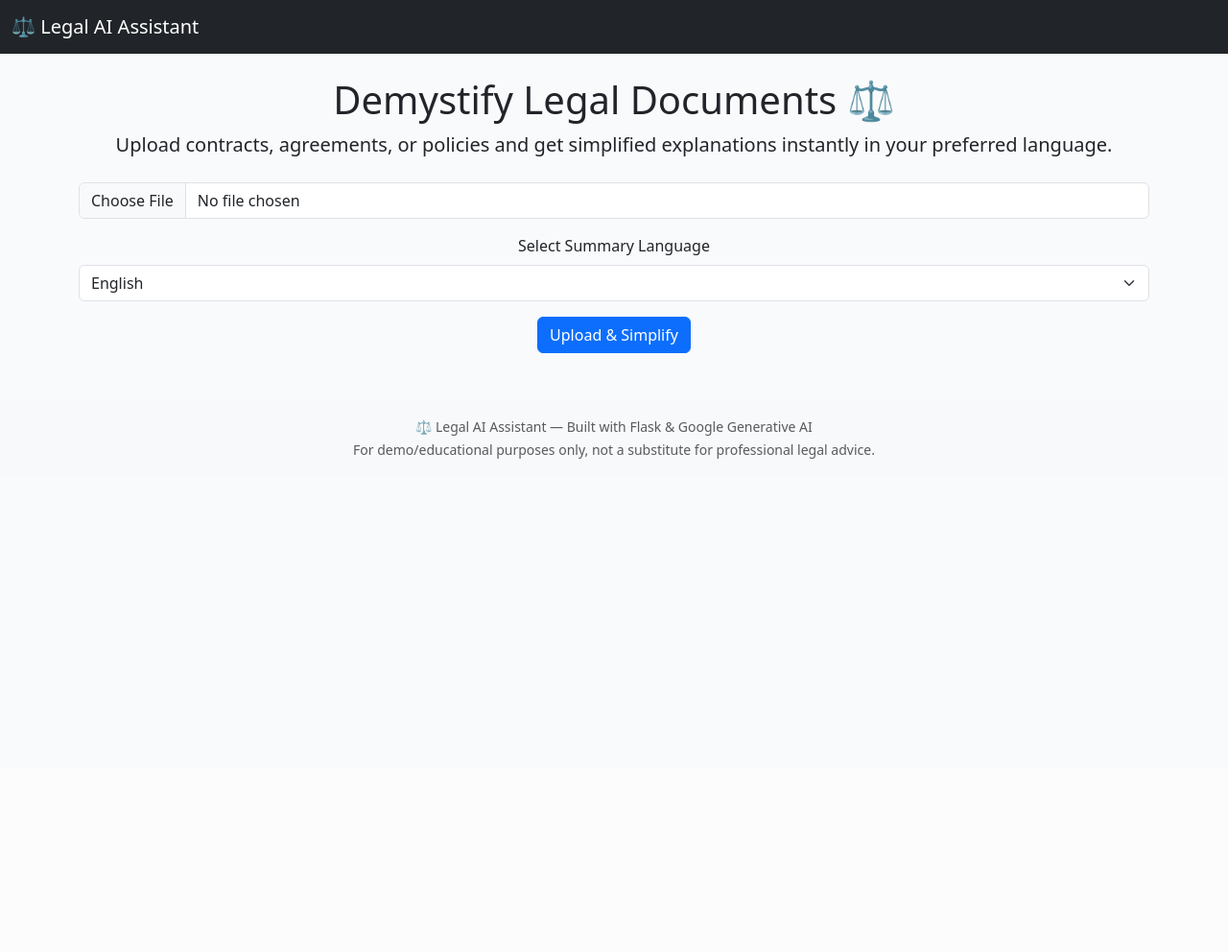
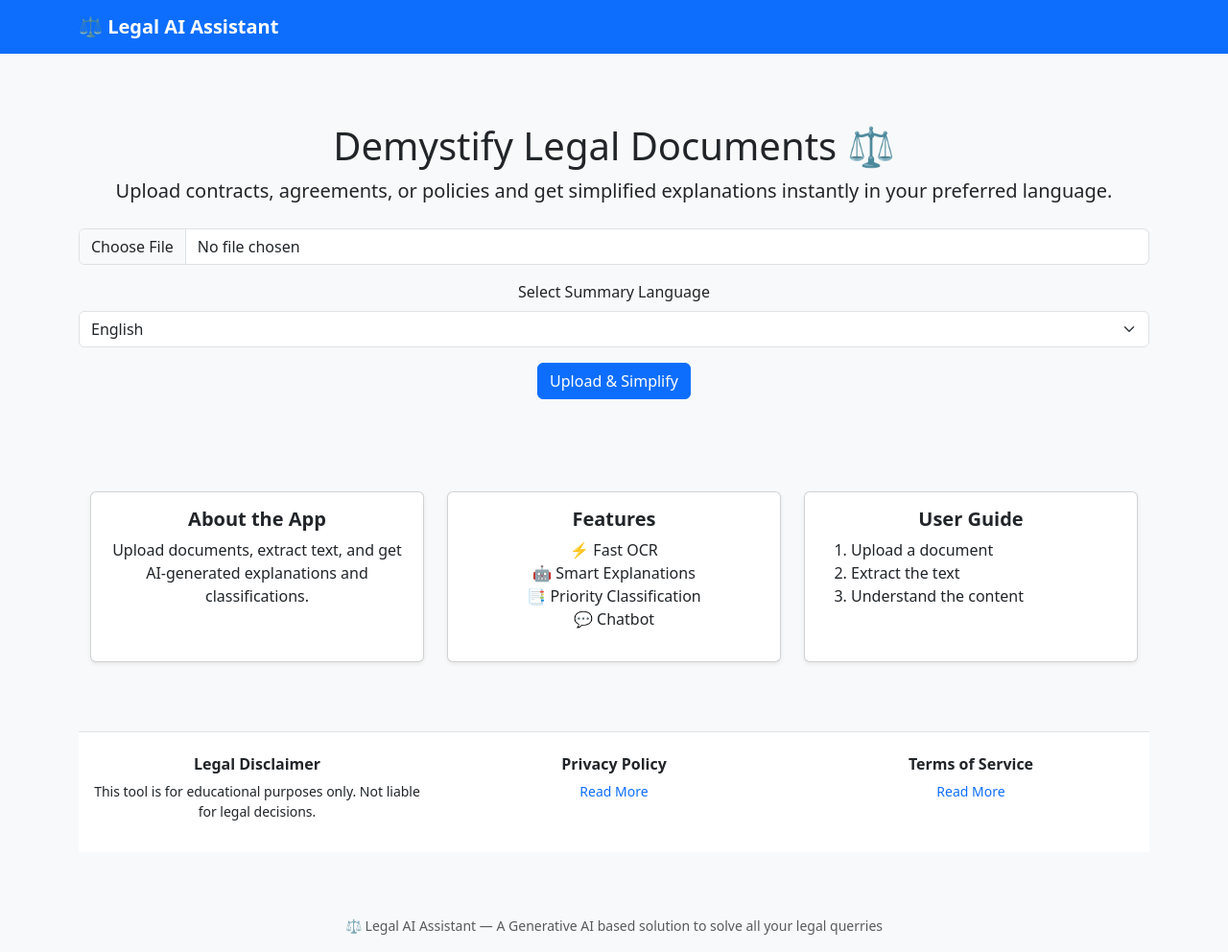
Before and after one commit to ShivanshGupta-25/LegalDoc-AI, a Flask app: page / in a window 1280 px wide. Shown: the whole page at 96% size. Before the commit the page ends 478 px from the top, so only its background shows below. Run offline with Flask 3, Linux system fonts and the light colour scheme; some libraries are stand-ins or nearby versions.

Commit message:
updated the frontend or landing page

```diff
--- a/templates/base.html
+++ b/templates/base.html
@@ -13,9 +13,14 @@
 </head>
 <body>
   <!-- Navbar -->
-  <nav class="navbar navbar-expand-lg navbar-dark bg-dark">
+  <!-- <nav class="navbar navbar-expand-lg navbar-dark bg-dark">
     <div class="container-fluid">
       <a class="navbar-brand" href="/">⚖️ Legal AI Assistant</a>
+    </div>
+  </nav> -->
+  <nav class="navbar navbar-expand-lg navbar-dark bg-primary">
+    <div class="container">
+      <a class="navbar-brand fw-bold" href="{{ url_for('index') }}">⚖️ Legal AI Assistant</a>
     </div>
   </nav>
 
@@ -27,8 +32,7 @@
   <!-- Footer -->
   <footer class="bg-light text-center text-muted mt-5 py-3">
     <small>
-      ⚖️ Legal AI Assistant — Built with Flask & Google Generative AI
-      <br>For demo/educational purposes only, not a substitute for professional legal advice.
+      ⚖️ Legal AI Assistant — A Generative AI based solution to solve all your legal querries
     </small>
   </footer>
 
--- a/templates/index.html
+++ b/templates/index.html
@@ -1,5 +1,18 @@
 {% extends "base.html" %}
 {% block content %}
+
+<!DOCTYPE html>
+<html lang="en">
+<head>
+  <meta charset="UTF-8" />
+  <meta name="viewport" content="width=device-width, initial-scale=1.0" />
+  <title>TextAnalyzer</title>
+  <link href="https://cdn.jsdelivr.net/npm/bootstrap@5.3.2/dist/css/bootstrap.min.css" rel="stylesheet">
+</head>
+<body class="bg-light">
+
+  <!-- Hero Section -->
+  <section class="text-center py-5">
     <div class="text-center">
         <h1>Demystify Legal Documents ⚖️</h1>
         <p class="lead">
@@ -23,4 +36,69 @@
             <button type="submit" class="btn btn-primary">Upload & Simplify</button>
         </form>
     </div>
+    </section>
+
+  <!-- Info Sections -->
+  <section class="container my-5">
+    <div class="row text-center">
+      <div class="col-md-4 mb-4">
+        <div class="card h-100 shadow-sm">
+          <div class="card-body">
+            <h5 class="fw-bold">About the App</h5>
+            <p>Upload documents, extract text, and get AI-generated explanations and classifications.</p>
+          </div>
+        </div>
+      </div>
+      <div class="col-md-4 mb-4">
+        <div class="card h-100 shadow-sm">
+          <div class="card-body">
+            <h5 class="fw-bold">Features</h5>
+            <ul class="list-unstyled">
+              <li>⚡ Fast OCR</li>
+              <li>🤖 Smart Explanations</li>
+              <li>📑 Priority Classification</li>
+              <li>💬 Chatbot</li>
+            </ul>
+          </div>
+        </div>
+      </div>
+      <div class="col-md-4 mb-4">
+        <div class="card h-100 shadow-sm">
+          <div class="card-body">
+            <h5 class="fw-bold">User Guide</h5>
+            <ol class="text-start">
+              <li>Upload a document</li>
+              <li>Extract the text</li>
+              <li>Understand the content</li>
+            </ol>
+          </div>
+        </div>
+      </div>
+    </div>
+  </section>
+
+  <!-- Footer -->
+  <footer class="bg-white border-top py-4 mt-5">
+    <div class="container text-center small">
+      <div class="row">
+        <div class="col-md-4 mb-2">
+          <h6 class="fw-bold">Legal Disclaimer</h6>
+          <p class="mb-0">This tool is for educational purposes only. Not liable for legal decisions.</p>
+        </div>
+        <div class="col-md-4 mb-2">
+          <h6 class="fw-bold">Privacy Policy</h6>
+          <a href="#" class="text-decoration-none">Read More</a>
+        </div>
+        <div class="col-md-4 mb-2">
+          <h6 class="fw-bold">Terms of Service</h6>
+          <a href="#" class="text-decoration-none">Read More</a>
+        </div>
+      </div>
+    </div>
+  </footer>
+
+  <script src="https://cdn.jsdelivr.net/npm/bootstrap@5.3.2/dist/js/bootstrap.bundle.min.js"></script>
+</body>
+</html>
+
 {% endblock %}
--- a/templates/result.html
+++ b/templates/result.html
@@ -1,6 +1,6 @@
 {% extends "base.html" %}
 {% block content %}
-<h2>📄 Original Document (Excerpt)</h2>
+<h2>📄 Original Document</h2>
 <div class="border p-3 bg-light" style="max-height: 200px; overflow-y: auto;">
   <pre>{{ original }}</pre>
 </div>
```
Lines whose indentation alone changed are shown as unchanged.
